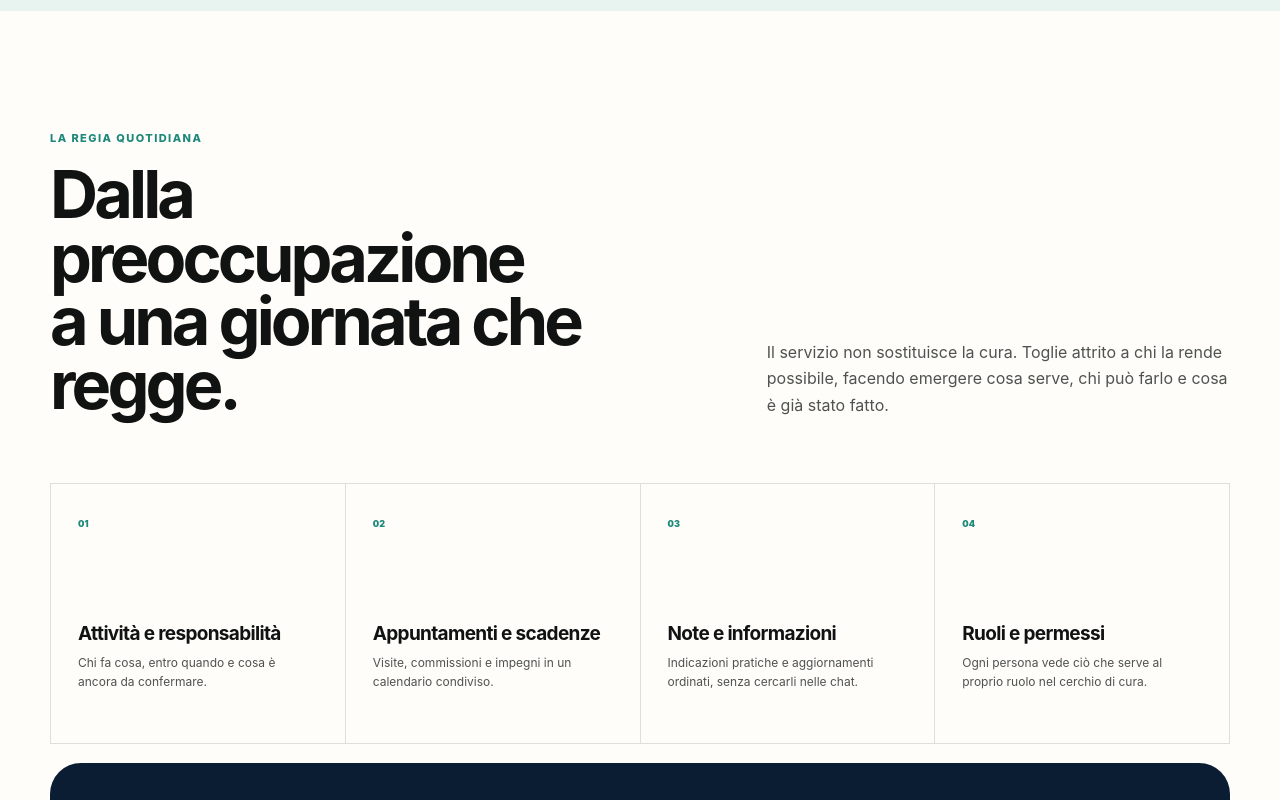
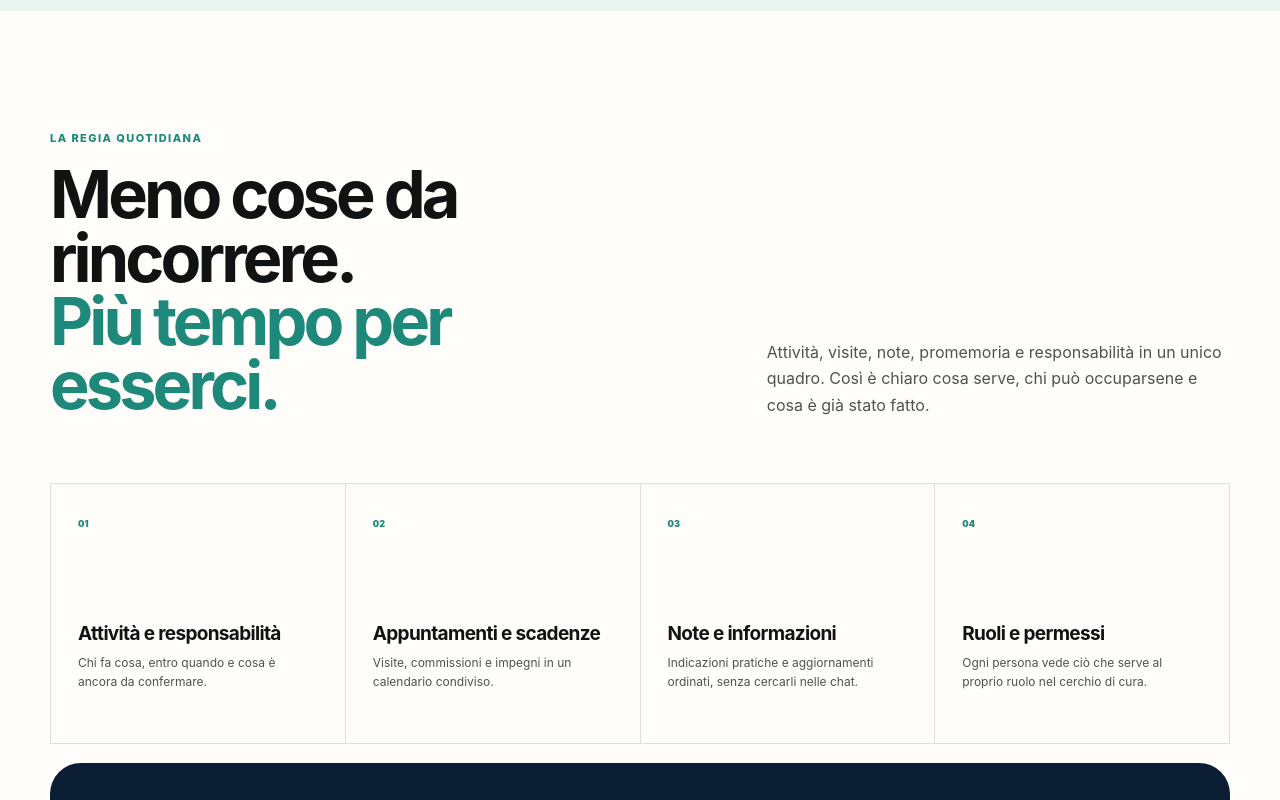
Before and after one commit to giuseppeaddarc-dotcom/carerelay-saas, a Next.js app: page / in a window 1280 px wide. Shown: the part 4420-5220 px from the top of the page. Built offline with nearby package versions, Linux system fonts and the light colour scheme; no server answers.

Commit message:
Refine daily coordination heading

```diff
--- a/app/globals.css
+++ b/app/globals.css
@@ -269,6 +269,8 @@ a { color: inherit; text-decoration: none; }
 .permission-list small { color: var(--muted); font-size: 9px; }
 
 .management { background: var(--paper); }
+.management-title span { display: block; }
+.management-title span:last-child { color: var(--aqua-strong); }
 .feature-grid { margin-top: 65px; display: grid; grid-template-columns: repeat(4, 1fr); border-top: 1px solid var(--line); border-left: 1px solid var(--line); }
 .feature-grid article { min-height: 260px; padding: 27px; border-right: 1px solid var(--line); border-bottom: 1px solid var(--line); }
 .feature-grid article > span { color: var(--aqua-strong); font-size: 9px; font-weight: 900; }
--- a/app/page.tsx
+++ b/app/page.tsx
@@ -328,8 +328,14 @@ export default function Home() {
 
         <section className="management section" id="quotidiano">
           <div className="shell section-head">
-            <div><p className="eyebrow">La regia quotidiana</p><h2>Dalla preoccupazione<br />a una giornata che regge.</h2></div>
-            <p>Il servizio non sostituisce la cura. Toglie attrito a chi la rende possibile, facendo emergere cosa serve, chi può farlo e cosa è già stato fatto.</p>
+            <div>
+              <p className="eyebrow">La regia quotidiana</p>
+              <h2 className="management-title">
+                <span>Meno cose da rincorrere.</span>
+                <span>Più tempo per esserci.</span>
+              </h2>
+            </div>
+            <p>Attività, visite, note, promemoria e responsabilità in un unico quadro. Così è chiaro cosa serve, chi può occuparsene e cosa è già stato fatto.</p>
           </div>
           <div className="shell feature-grid">
             {features.map((feature) => (
```
